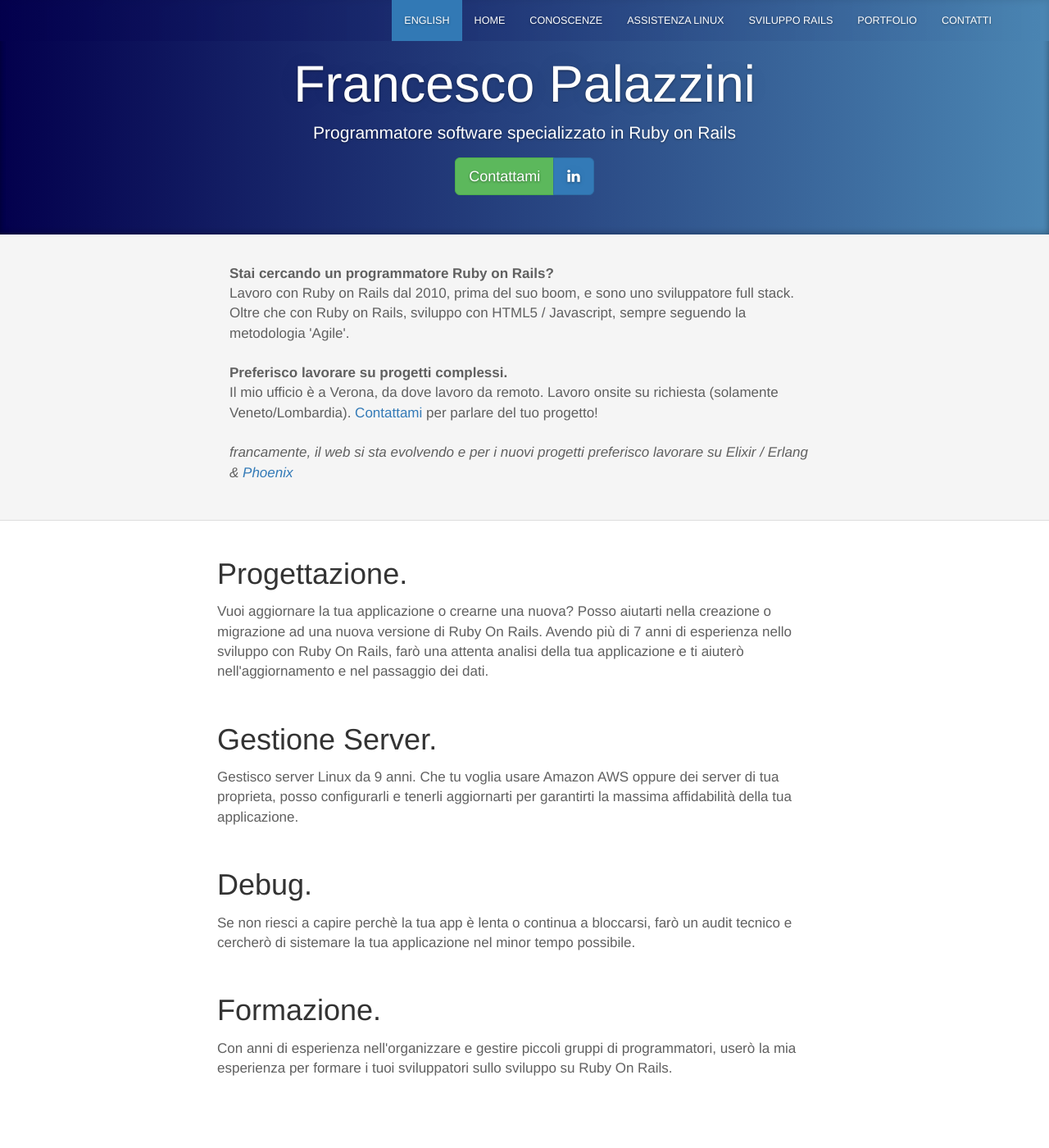
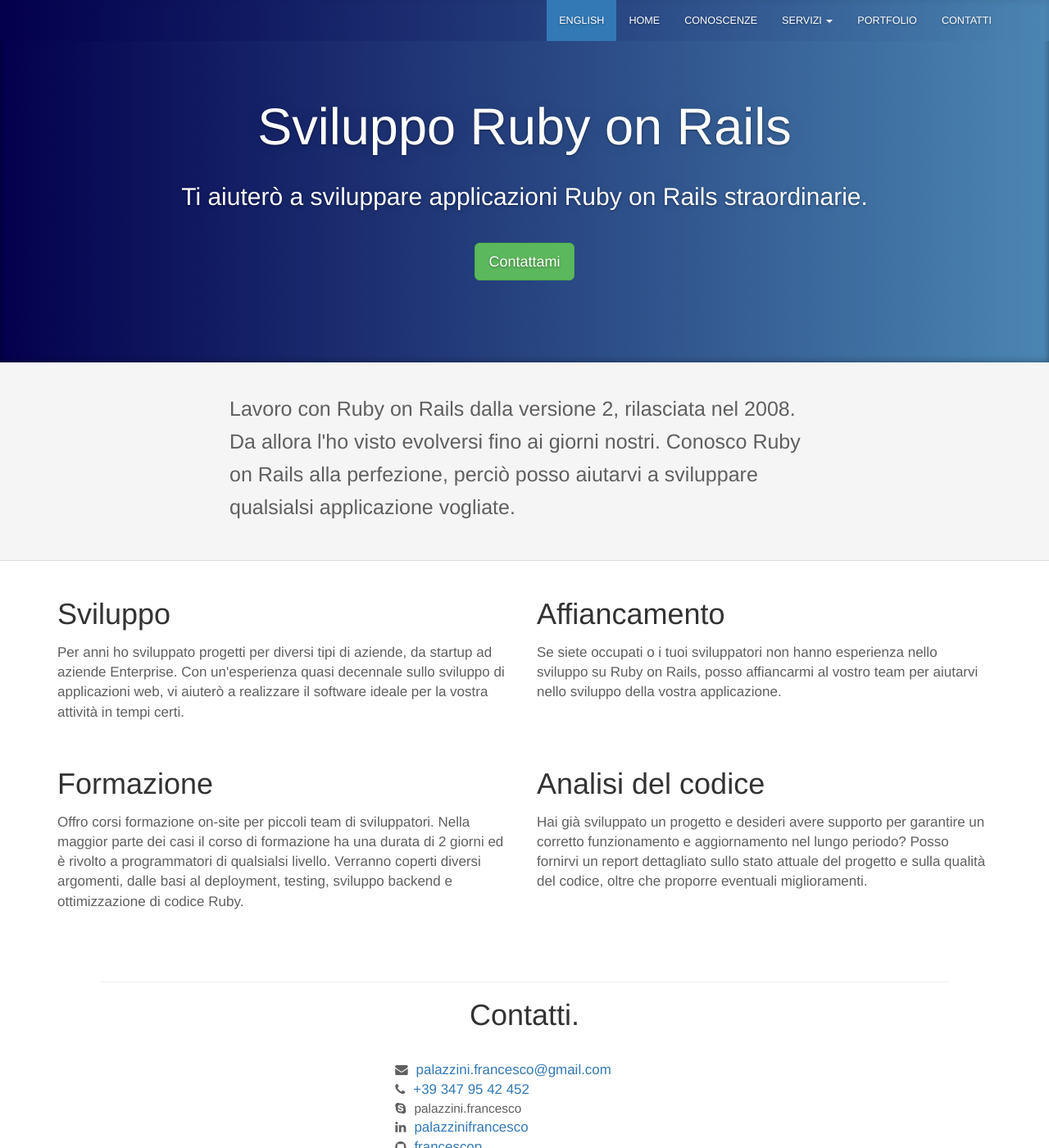
Before and after one commit to francescop/francescop.github.io, a Jekyll site: the page built from sviluppo_ruby_on_rails.md, in a window 1280 px wide and 1400 px high. Shown: the whole window at 82% size. Built offline with Jekyll 4.4.1, drawn with Linux system fonts in a browser that asks for light colours; nearby versions of some CDN libraries; comment, search, counter and statistics services are not loaded.

Commit message:
feat: updated sviluppo ruby page

```diff
--- a/_data/messages.yml
+++ b/_data/messages.yml
@@ -63,7 +63,7 @@ locales:
     cookie_law_message: "Scusa il disturbo, &egrave; la legge."
     cookie_law_accept: Accetto i cookie
 
-    ruby_lead: Programmatore software specializzato in Ruby on Rails
+    ruby_lead: Consulente informatico specializato in Ruby on Rails
     ruby_info: "<b>Stai cercando un programmatore Ruby on Rails?</b> <br />
                 Lavoro con Ruby on Rails dal 2010, prima del suo boom, e sono uno sviluppatore full stack.
                 <br />
--- a/_includes/nav.html
+++ b/_includes/nav.html
@@ -20,9 +20,15 @@
         <li><a href="/#knowledges">{{ site.data.messages.locales[page.locale].knowledges }}</a></li>
 
         {% if page.locale == "it" %}
-          {% for page in site.pages %} {% if page.title %}
-          <li><a href="{{ page.url | prepend: site.baseurl }}">{{ page.link }}</a></li>
-          {% endif %} {% endfor %}
+          <li class="dropdown">
+            <a class="dropdown-toggle" data-toggle="dropdown" href="#">Servizi
+              <span class="caret"></span></a>
+            <ul class="dropdown-menu">
+              {% for page in site.pages %} {% if page.title %}
+              <li><a href="{{ page.url | prepend: site.baseurl }}">{{ page.link }}</a></li>
+              {% endif %} {% endfor %}
+            </ul>
+          </li>
         {% endif %}
 
         <li><a href="/#portfolio">{{ site.data.messages.locales[page.locale].portfolio }}</a></li>
--- a/_sass/_base.scss
+++ b/_sass/_base.scss
@@ -78,3 +78,25 @@ footer {
 .big-font{font-size:17px;}
 .margin-bottom{margin-bottom: 20px;}
 .margin-top-15{margin-top: 15px;}
+
+.dropdown-menu{
+  a{
+    text-shadow: none;
+  }
+}
+
+.super_padding{
+  padding: 10rem;
+}
+
+.service-page {
+  .big-font{
+    font-size: 2.5rem;
+    line-height: 4rem;
+  }
+
+  .lead{
+    font-size: 3rem;
+    padding-top: 2rem;
+  }
+}
--- /dev/null
+++ b/sviluppo_ruby_on_rails.md
@@ -0,0 +1,80 @@
+---
+locale: "it"
+layout: default
+title: Sviluppo Ruby On Rails
+permalink: /sviluppo-ruby-on-rails/
+link: Sviluppo Ruby on Rails
+#meta-description: Sono specializzato nello sviluppo di siti web in Ruby on Rails
+meta-keywords: "sviluppo ruby on rails, consulenza ruby on rails, programmatore rails, sviluppo ruby, sviluppatore web, sviluppo web, ruby, ruby on rails, ror, html5, css3, sass, javascript"
+redirect_from:
+  - "/it/sviluppo-ruby-on-rails"
+  - "/it/sviluppo-ruby-on-rails/"
+---
+
+<main class="jumbotron super_padding service-page" id="intro">
+  <div class="container text-center">
+	    <h1 class="margin-top">Sviluppo Ruby on Rails</h1>
+	    <p class="lead">
+        Ti aiuter&ograve; a sviluppare applicazioni Ruby on Rails straordinarie.
+      </p>
+      <br />
+	    <div class="btn-group">
+	    	<a class="btn btn-success btn-lg" href="#contact">{{ site.data.messages.locales[page.locale].contact_me_btn }}</a>
+	    </div>
+  </div>
+</main>
+
+<div class="gray-space service-page">
+  <div class="container big-font">
+    <div class="padding-20 text-left col-md-8 col-md-offset-2">
+      <p>
+        Lavoro con Ruby on Rails dalla versione 2, rilasciata nel 2008.
+        Da allora l'ho visto evolversi fino ai giorni nostri.
+
+        Conosco Ruby on Rails alla perfezione, perci&ograve; posso aiutarvi a sviluppare qualsialsi applicazione vogliate.
+        <br />
+      </p>
+    </div>
+  </div>
+</div>
+
+<div class="container big-font">
+	<div class="row space">
+    <div class="col-md-6 col-lg-6 col-sm-6 col-xs-12">
+      <h2>Sviluppo</h2>
+      <p>
+        Per anni ho sviluppato progetti per diversi tipi di aziende, da startup ad aziende Enterprise.
+        Con un'esperienza quasi decennale sullo sviluppo di applicazioni web,
+        vi aiuter&ograve; a realizzare il software ideale per la vostra attivit&agrave; in tempi certi.
+      </p>
+		</div>
+
+    <div class="col-md-6 col-lg-6 col-sm-6 col-xs-12">
+      <h2>Affiancamento</h2>
+      <p>
+      Se siete occupati o i tuoi sviluppatori non hanno esperienza nello sviluppo su Ruby on Rails, posso affiancarmi al vostro team per aiutarvi nello sviluppo della vostra applicazione.
+      </p>
+		</div>
+  </div>
+
+	<div class="row space">
+    <div class="col-md-6 col-lg-6 col-sm-6 col-xs-12">
+      <h2>Formazione</h2>
+      <p>
+      Offro corsi formazione on-site per piccoli team di sviluppatori.
+      Nella maggior parte dei casi il corso di formazione ha una durata di 2 giorni ed &egrave; rivolto a programmatori di qualsialsi livello.
+      Verranno coperti diversi argomenti, dalle basi al deployment, testing, sviluppo backend e ottimizzazione di codice Ruby.
+      </p>
+		</div>
+
+    <div class="col-md-6 col-lg-6 col-sm-6 col-xs-12">
+      <h2>Analisi del codice</h2>
+      <p>
+      Hai gi&agrave; sviluppato un progetto e desideri avere supporto per garantire un corretto funzionamento e aggiornamento nel lungo periodo?
+      Posso fornirvi un report dettagliato sullo stato attuale del progetto e sulla qualit&agrave; del codice, oltre che proporre eventuali miglioramenti.
+      </p>
+		</div>
+	</div>
+</div>
+
+<br />
```
Also changed, not shown: old_pages/sviluppo_rails.md (renamed from sviluppo_rails.md, +1 -0 lines).
